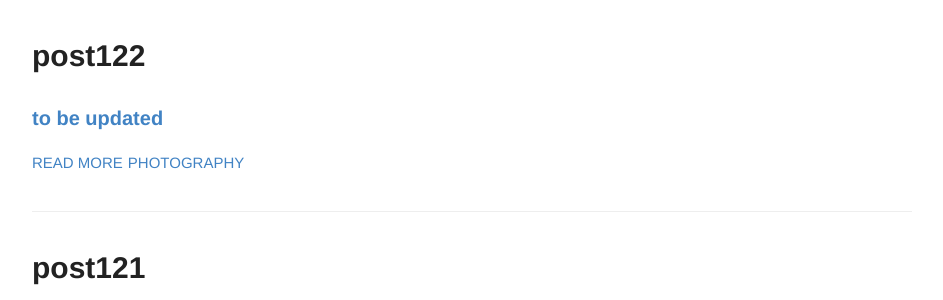
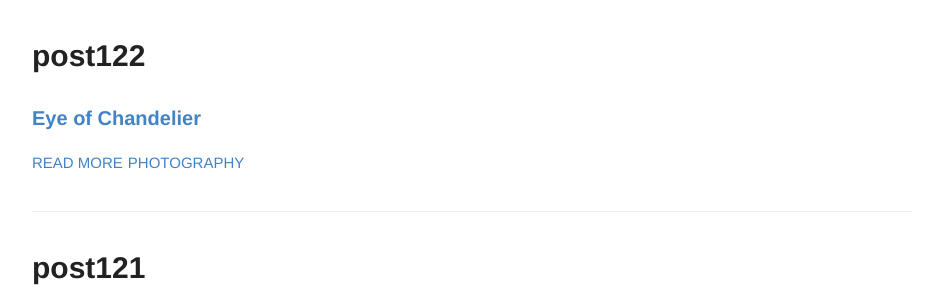
Before and after one commit to rsk/rsk.github.io, a Jekyll site: the page built from index.html, in a window 1280 px wide and 900 px high, scrolled down 1749 px. Shown: the part 153-453 px from the top of the window, without its empty margins (168-1111 px from the left). Built offline with Jekyll 4.4.1, drawn with Linux system fonts in a browser that asks for light colours.

Commit message:
Update 2020-6-06-post122.md

```diff
--- a/_posts/2020-6-06-post122.md
+++ b/_posts/2020-6-06-post122.md
@@ -2,7 +2,7 @@
 layout: post
 title: post122
 number: 122
-excerpt: to be updated
+excerpt: Eye of Chandelier
 tags:
   - photography
 
```
